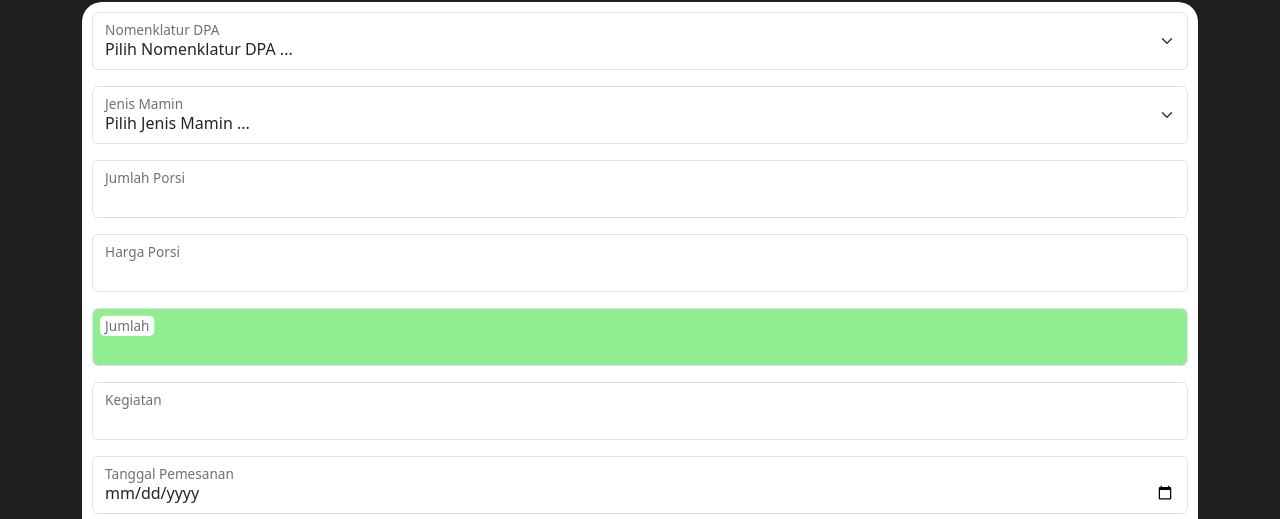
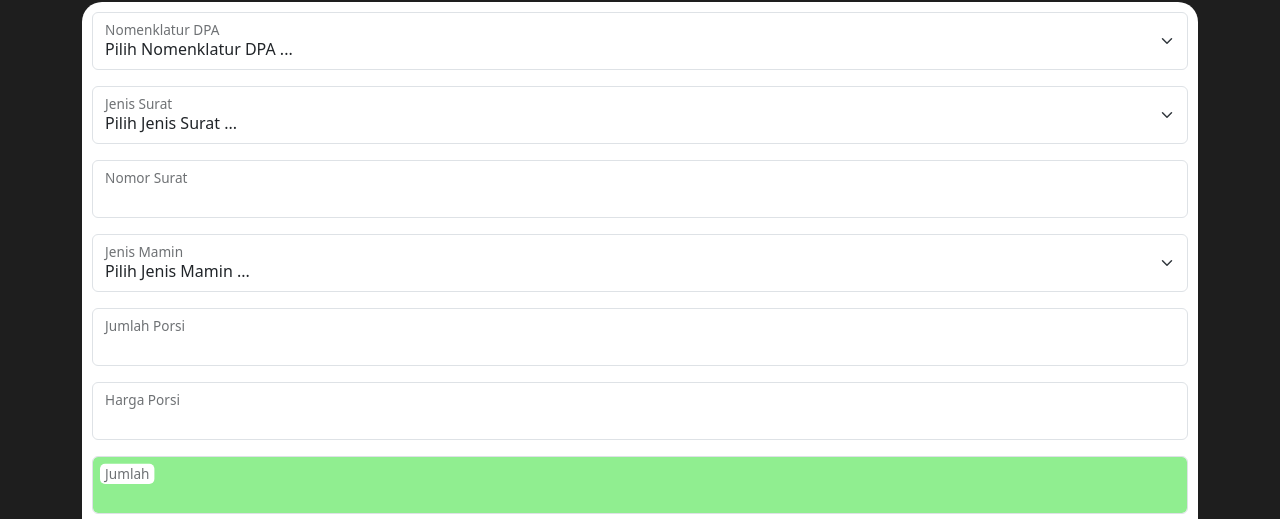
Before and after one commit to dishubmanreksmikota/pakparman, a website: page pesanmin/pesan1.html in a window 1280 px wide. Shown: the part 158-677 px from the top of the page. Drawn offline with nearby package versions, Linux system fonts and the light colour scheme; no server answers; sample sign-in values are in the browser's storage.

Commit message:
add js ns

```diff
--- a/pesanmin/pesan1.html
+++ b/pesanmin/pesan1.html
@@ -111,6 +111,18 @@
               <option value="2.15.02.2.06.0016">2.15.02.2.06.0016 Pengadaan dan Pemasangan Perlengkapan Jalan dalam rangka Manajemen dan Rekayasa Lalu Lintas</option>
             </select>
             <label for="floatingSelectGrid">Nomenklatur DPA</label>
+          </div>
+          <div class="form-floating mb-3">
+            <select class="form-select" id="floatingSelectGrid" name="JS">
+              <option selected disabled value="">Pilih Jenis Surat ...</option>
+              <option value="Surat Perintah Tugas">Surat Perintah Tugas</option>
+              <option value="Surat Undangan">Surat Undangan</option>
+            </select>
+            <label for="floatingSelectGrid">Jenis Surat</label>
+          </div>
+          <div class="form-floating mb-3">
+            <input type="text" class="form-control" id="floatingInput" name="NS">
+            <label for="floatingInput">Nomor Surat</label>
           </div>
           <div class="form-floating mb-3">
             <select class="form-select" id="floatingSelectGrid" name="JM" required>
```
